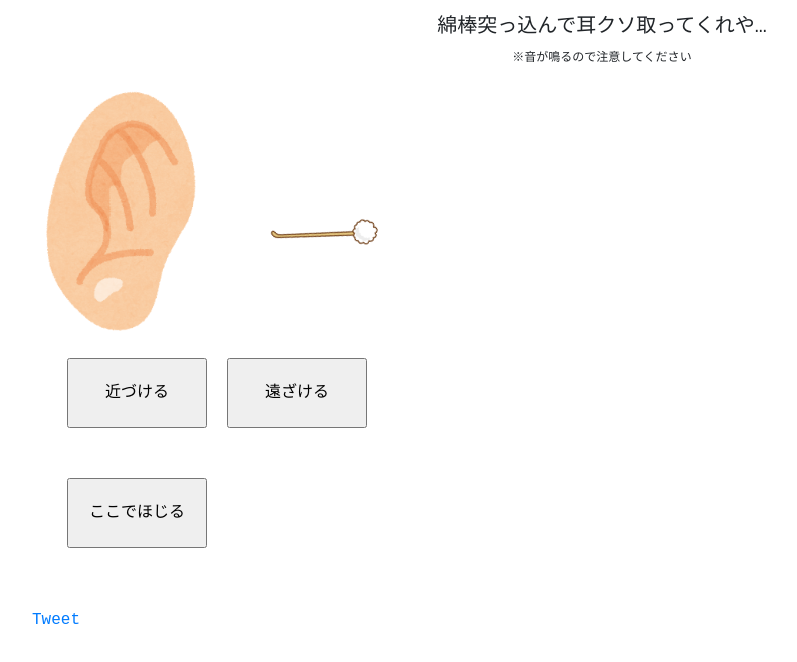
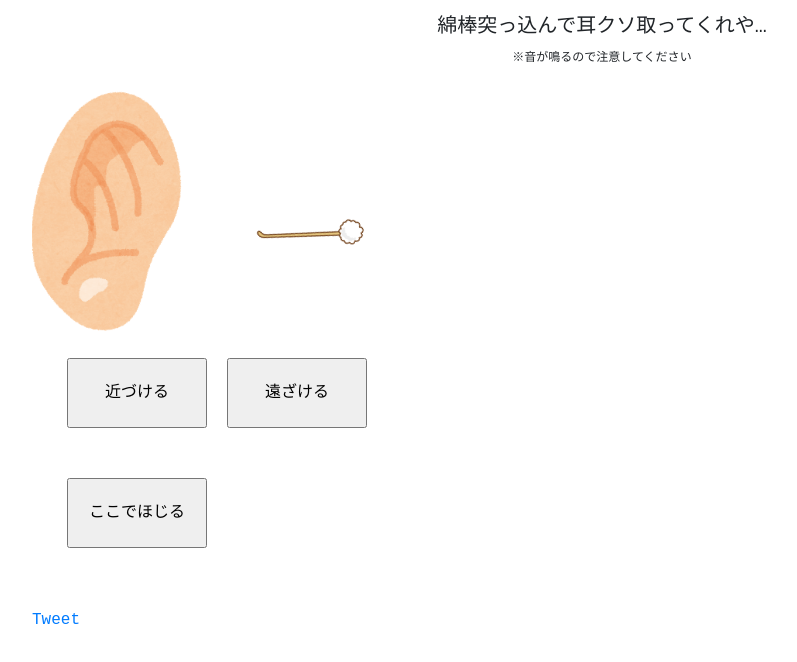
Before and after one commit to yoshiishunichi/mimikaki, a plain HTML site: page index.html in a window 1280 px wide. Shown: the whole page, without its empty margins (38-835 px from the left). Drawn offline with nearby package versions, Linux system fonts and the light colour scheme.

Commit message:
mimi posi

```diff
--- a/css/styles.css
+++ b/css/styles.css
@@ -21,7 +21,7 @@ h1{
 #mimi1{
     width: 100px;
     height: 254.651163px;
-    margin-left: -37.38px;
+    margin-left: -52px;
     user-select: none;
     z-index: 3;
 }
```
